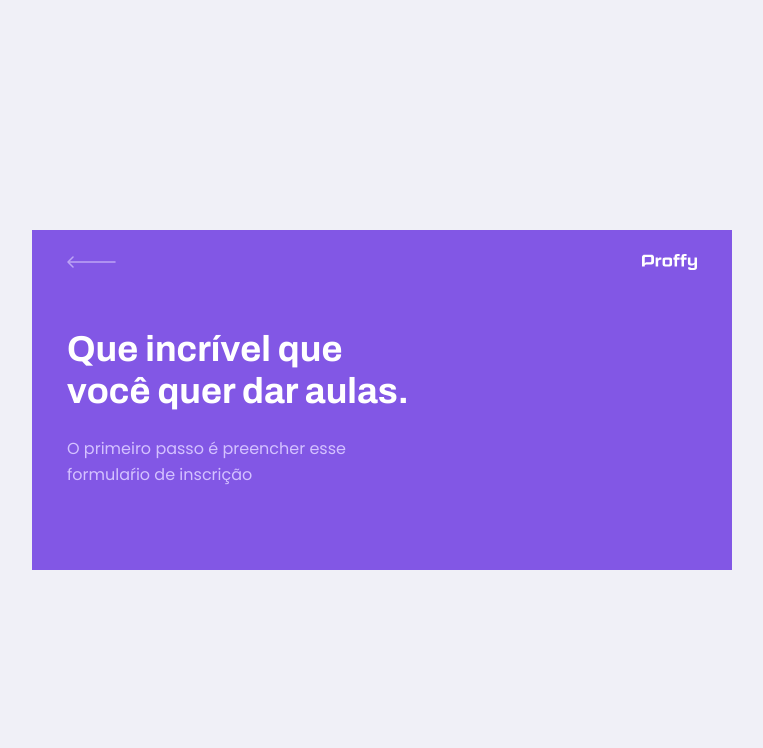
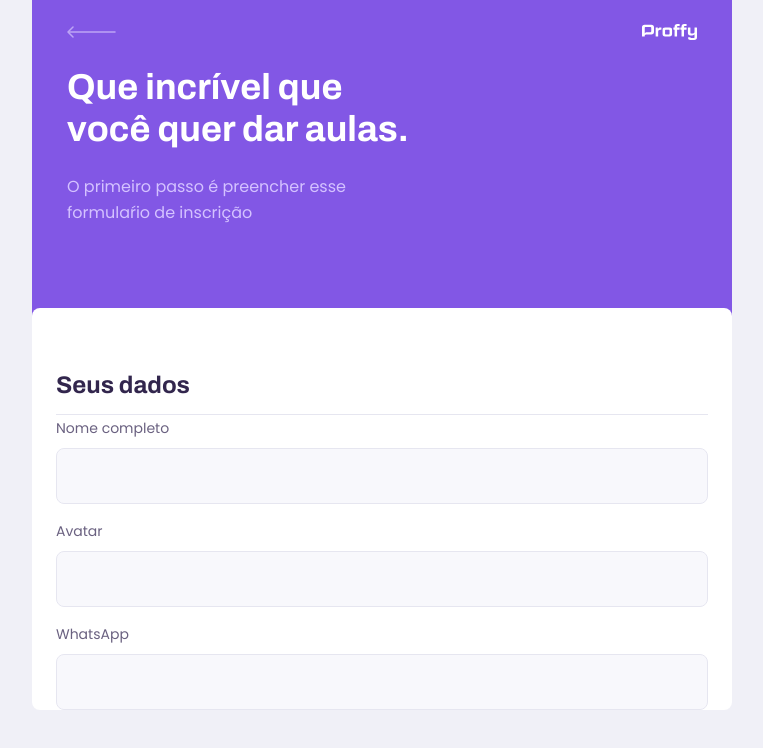
Before and after one commit to Felipe-Santana/proffy-web, a React (Create React App) app: page /give-classes in a window 1280 px wide. Shown: the top 748 px of the page, without its empty margins (258-1021 px from the left). Built offline with nearby package versions, Linux system fonts and the light colour scheme.

Commit message:
:lipstick: Create Input component

```diff
--- /dev/null
+++ b/src/components/Input/index.tsx
@@ -0,0 +1,19 @@
+import React, { InputHTMLAttributes } from "react";
+
+import "./styles.css";
+
+interface InputProps extends InputHTMLAttributes<HTMLInputElement> {
+  label: string;
+  name: string;
+}
+
+const Input: React.FC<InputProps> = ({ label, name, ...rest }) => {
+  return (
+    <div className="input-block">
+      <label htmlFor={name}>{label}</label>
+      <input type="text" id={name} {...rest} />
+    </div>
+  );
+};
+
+export default Input;
--- /dev/null
+++ b/src/components/Input/styles.css
@@ -0,0 +1,34 @@
+.input-block {
+  position: relative;
+}
+
+.input-block + .input-block {
+  margin-top: 1.4rem;
+}
+
+.input-block label {
+  font-size: 1.4rem;
+}
+
+.input-block input {
+  width: 100%;
+  height: 5.6rem;
+  margin-top: 0.8rem;
+  border-radius: 0.8rem;
+  background: var(--color-input-background);
+  border: 1px solid var(--color-line-in-white);
+  outline: 0;
+  padding: 0 1.6rem;
+  font: 1.6rem Archivo;
+}
+
+.input-block:focus-within::after {
+  width: calc(100% - 3.2rem);
+  height: 2px;
+  content: "";
+  background: var(--color-primary-light);
+  position: absolute;
+  left: 1.6rem;
+  right: 1.6rem;
+  bottom: 0;
+}
--- a/src/pages/TeacherForm/index.tsx
+++ b/src/pages/TeacherForm/index.tsx
@@ -10,6 +10,24 @@ function TeacherForm() {
         title="Que incrível que você quer dar aulas."
         description="O primeiro passo é preencher esse formulaŕio de inscrição"
       />
+
+      <main>
+        <fieldset>
+          <legend>Seus dados</legend>
+          <div className="input-block">
+            <label htmlFor="name">Nome completo</label>
+            <input type="text" id="name" />
+          </div>
+          <div className="input-block">
+            <label htmlFor="avatar">Avatar</label>
+            <input type="text" id="avatar" />
+          </div>
+          <div className="input-block">
+            <label htmlFor="whatsapp">WhatsApp</label>
+            <input type="text" id="whatsapp" />
+          </div>
+        </fieldset>
+      </main>
     </div>
   );
 }
--- a/src/pages/TeacherForm/styles.css
+++ b/src/pages/TeacherForm/styles.css
@@ -0,0 +1,38 @@
+#page-teacher-form {
+  width: 100vw;
+  height: 100vh;
+}
+
+#page-teacher-form .page-header .header-content {
+  margin-bottom: 6.4rem;
+}
+
+#page-teacher-form main {
+  background: var(--color-box-base);
+  width: 100%;
+  max-width: 74rem;
+  border-radius: 0.8rem;
+  margin: -3.2rem auto 3.2rem;
+  padding-top: 6.4rem;
+  overflow: hidden;
+}
+
+#page-teacher-form main fieldset {
+  border: 0;
+  padding: 0 2.4rem;
+}
+
+#page-teacher-form main fieldset + fieldset {
+  margin-top: 6.4rem;
+}
+
+#page-teacher-form main fieldset legend {
+  font: 700 2.4rem Archivo;
+  color: var(--color-text-title);
+  display: flex;
+  align-items: center;
+  justify-content: space-between;
+  width: 100%;
+  padding-bottom: 1.6rem;
+  border-bottom: 1px solid var(--color-line-in-white);
+}
--- a/src/pages/TeacherList/index.tsx
+++ b/src/pages/TeacherList/index.tsx
@@ -3,26 +3,16 @@ import React from "react";
 import "./styles.css";
 import PageHeader from "../../components/PageHeader";
 import TeacherItem from "../../components/TeacherItem";
+import Input from "../../components/Input";
 
 function TeacherList() {
   return (
     <div id="page-teacher-list" className="container">
       <PageHeader title="Estes são os proffys disponíveis">
         <form id="search-teachers">
-          <div className="input-block">
-            <label htmlFor="subject">Matéria</label>
-            <input type="text" id="subject" />
-          </div>
-
-          <div className="input-block">
-            <label htmlFor="week_day">Dia da semana</label>
-            <input type="text" id="week_day" />
-          </div>
-
-          <div className="input-block">
-            <label htmlFor="time">Hora</label>
-            <input type="text" id="time" />
-          </div>
+          <Input name="subject" label="Matéria" />
+          <Input name="week_day" label="Dia da semana" />
+          <Input name="time" label="Hora" type="time" />
         </form>
       </PageHeader>
 
--- a/src/pages/TeacherList/styles.css
+++ b/src/pages/TeacherList/styles.css
@@ -9,41 +9,6 @@
 
 #search-teachers label {
   color: var(--color-text-in-primary);
-}
-
-#search-teachers .input-block {
-  position: relative;
-}
-
-#search-teachers .input-block + .input-block {
-  margin-top: 1.4rem;
-}
-
-#search-teachers .input-block label {
-  font-size: 1.4rem;
-}
-
-#search-teachers .input-block input {
-  width: 100%;
-  height: 5.6rem;
-  margin-top: 0.8rem;
-  border-radius: 0.8rem;
-  background: var(--color-input-background);
-  border: 1px solid var(--color-line-in-white);
-  outline: 0;
-  padding: 0 1.6rem;
-  font: 1.6rem Archivo;
-}
-
-#search-teachers .input-block:focus-within::after {
-  width: calc(100% - 3.2rem);
-  height: 2px;
-  content: "";
-  background: var(--color-primary-light);
-  position: absolute;
-  left: 1.6rem;
-  right: 1.6rem;
-  bottom: 0;
 }
 
 #page-teacher-list main {
```
